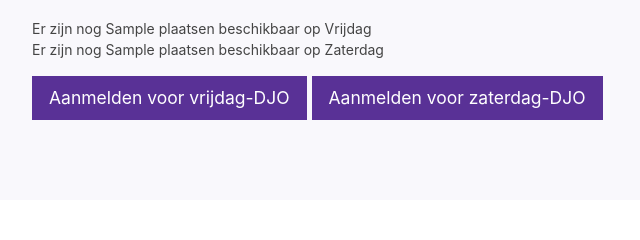
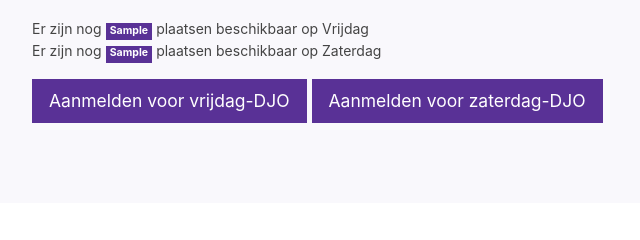
Before and after one commit to djoamersfoort/aanmelden, a Django app: template aanmelden/templates/main.html in a window 1280 px wide. Shown: the part 399-639 px from the top of the page, without its empty margins (0-640 px from the left). Run offline with Django 3.2, Linux system fonts and the light colour scheme; the template is opened without the code that fills it: most values are stand-ins (such as "Sample title", 1, 10 or a date in 2020); some libraries are stand-ins or nearby versions.

Commit message:
use badges for places available

```diff
--- a/aanmelden/templates/main.html
+++ b/aanmelden/templates/main.html
@@ -17,8 +17,8 @@
         Volgens onze administratie is je e-mailadres: {{ request.user.email }}.
     </p>
     <p>
-        Er zijn nog {{ fri_avail }} plaatsen beschikbaar op Vrijdag<br>
-        Er zijn nog {{ sat_avail }} plaatsen beschikbaar op Zaterdag<br>
+        Er zijn nog <span class="badge badge-primary">{{ fri_avail }}</span> plaatsen beschikbaar op Vrijdag<br>
+        Er zijn nog <span class="badge badge-primary">{{ sat_avail }}</span> plaatsen beschikbaar op Zaterdag<br>
     </p>
     <p>
         {% if reg_fri or reg_sat %}
```
